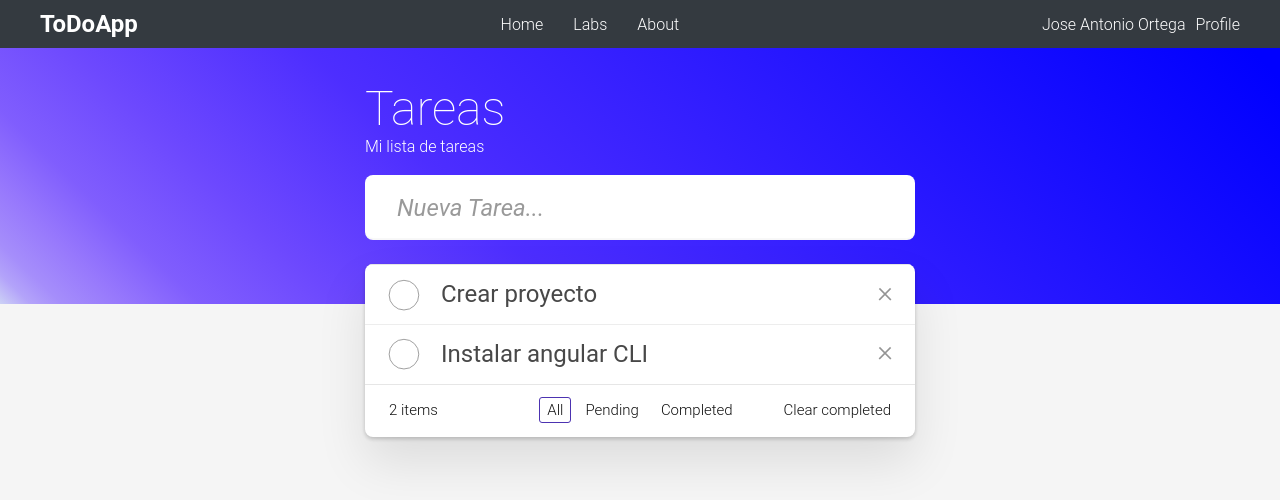
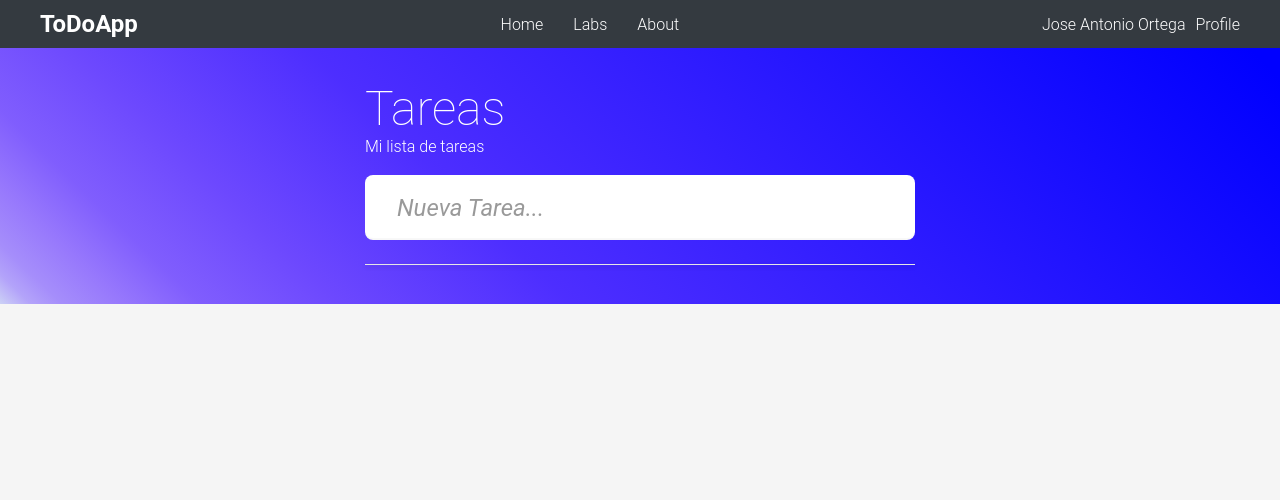
Before and after one commit to yevelop/todoapp, an Angular app: page /home in a window 1280 px wide. Shown: the top 500 px of the page. Built offline with nearby package versions, Linux system fonts and the light colour scheme.

Commit message:
Uso de effect para guardar tareas en localStorage

```diff
--- a/src/app/pages/home/home.component.html
+++ b/src/app/pages/home/home.component.html
@@ -27,7 +27,7 @@
       </ul>
     </section>
 
-    <footer class="footer">
+    <footer class="footer" *ngIf="taskByFilter().length > 0">
 
       <span class="todo-count">
           <strong>{{ taskByFilter().length }}</strong>
--- a/src/app/pages/home/home.component.ts
+++ b/src/app/pages/home/home.component.ts
@@ -1,4 +1,4 @@
-import {Component, computed, signal} from '@angular/core';
+import {Component, computed, effect, inject, Injector, signal} from '@angular/core';
 import {CommonModule} from '@angular/common';
 import {Task} from '../../models/task.model'
 import {FormControl, ReactiveFormsModule, Validators} from '@angular/forms';
@@ -13,18 +13,26 @@ import {FormControl, ReactiveFormsModule, Validators} from '@angular/forms';
 })
 export class HomeComponent {
   // Lista de tareas
-  tasks = signal<Task[]>([
-    {
-      id: new Date(Date.now()),
-      title: 'Crear proyecto',
-      completed: false
-    },
-    {
-      id: new Date(Date.now()),
-      title: 'Instalar angular CLI',
-      completed: false
-    },
-  ]);
+  tasks = signal<Task[]>([]);
+
+  injector = inject(Injector);
+
+ngOnInit() {
+    // Cargar las tareas guardadas en localStorage
+    const savedTasks = localStorage.getItem('tasks');
+    if (savedTasks) {
+      this.tasks.set(JSON.parse(savedTasks));
+    }
+    this.tackTask();
+  }
+
+  tackTask(){
+    effect(() => {
+      const tasks = this.tasks();
+      localStorage.setItem('tasks', JSON.stringify(tasks));
+    }, {injector: this.injector} );
+  }
+
   newTaskControl = new FormControl('', {
     nonNullable: true,
     validators: [
```
